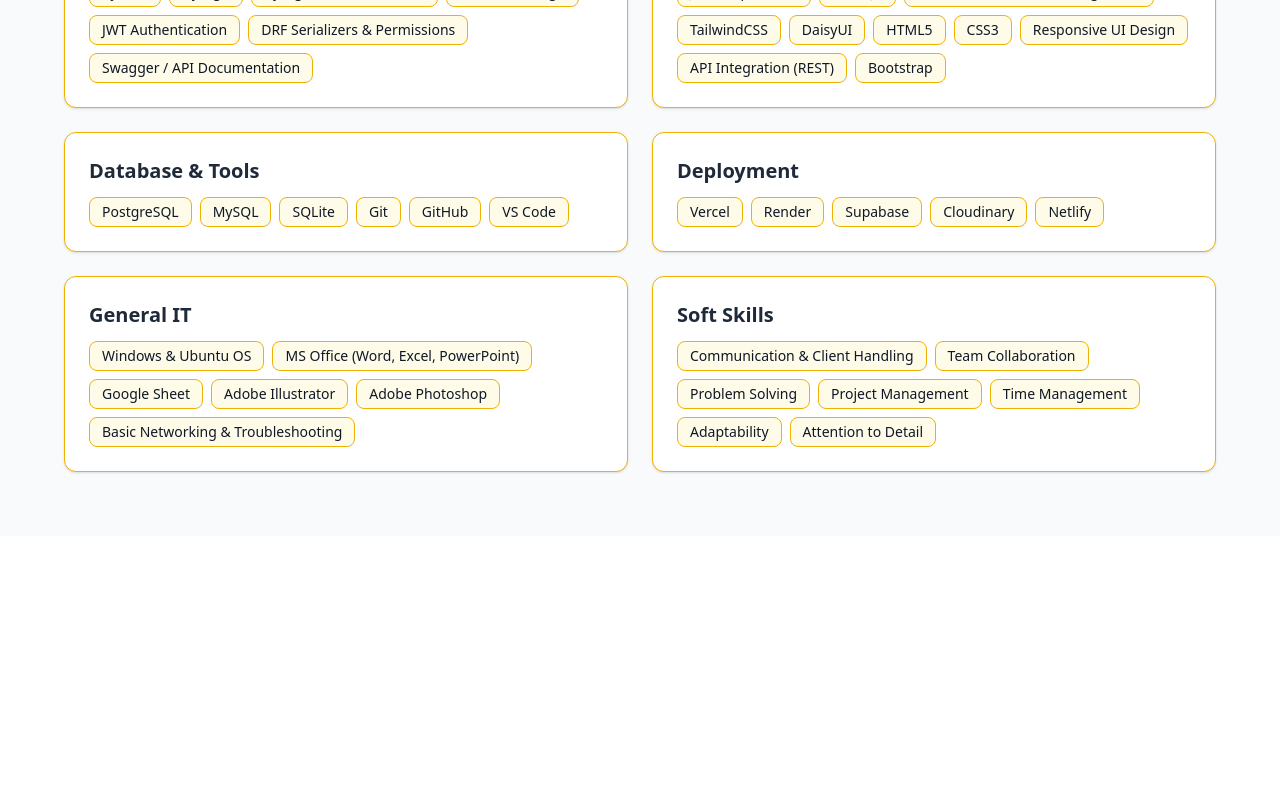
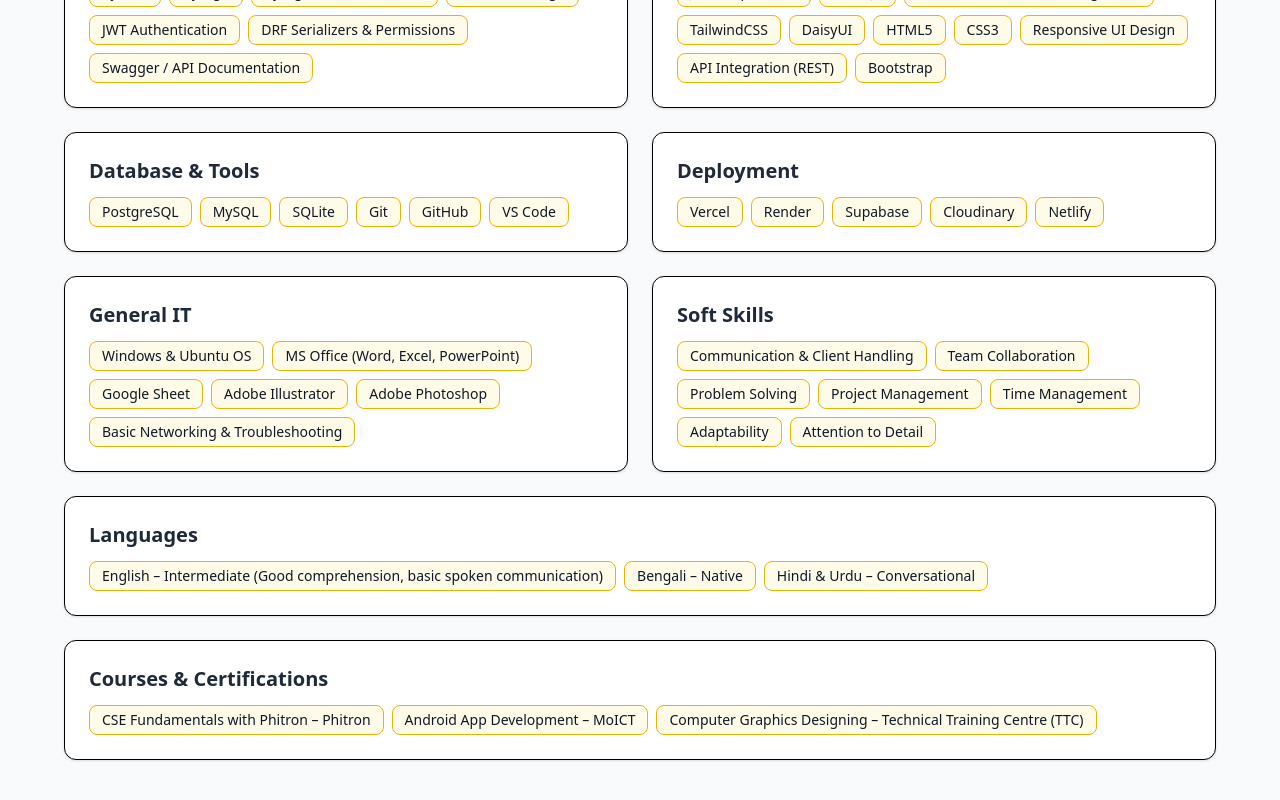
Before and after one commit to mmahmudul7/portfolio-website, a React (Vite) app: page / in a window 1280 px wide. Shown: the part 2350-3150 px from the top of the page. Before the commit the page ends 2886 px from the top, so only its background shows below. Built offline with nearby package versions, Linux system fonts and the light colour scheme.

Commit message:
Languages and Courses Card added

```diff
--- a/src/components/Skills.jsx
+++ b/src/components/Skills.jsx
@@ -1,6 +1,8 @@
 import {skills} from "../data/skills";
 
 export default function Skills() {
+  const totalCards = Object.keys(skills).length;
+
   return (
     <section id="skills" className="py-16 px-6 bg-gray-50">
       <div className="max-w-6xl mx-auto">
@@ -11,7 +13,11 @@
           {Object.entries(skills).map(([category, items], idx) => (
             <div
               key={idx}
-              className="p-6 bg-white border border-yellow-500 rounded-xl shadow-sm hover:shadow-lg transition"
+              // className="p-6 bg-white border border-yellow-500 rounded-xl shadow-sm hover:shadow-lg transition"
+              className={`
+                p-6 bg-white border rounded-xl shadow-sm hover:shadow-lg transition
+                ${idx >= totalCards - 2 ? "md:col-span-2" : ""}
+              `}
             >
               <h3 className="text-xl font-semibold text-gray-800 mb-3">
                 {category}
--- a/src/data/skills.js
+++ b/src/data/skills.js
@@ -46,4 +46,14 @@
     "Adaptability",
     "Attention to Detail",
   ],
+  Languages: [
+    "English – Intermediate (Good comprehension, basic spoken communication)",
+    "Bengali – Native",
+    "Hindi & Urdu – Conversational",
+  ],
+  "Courses & Certifications": [
+    "CSE Fundamentals with Phitron – Phitron",
+    "Android App Development – MoICT",
+    "Computer Graphics Designing – Technical Training Centre (TTC)",
+  ],
 };
```
